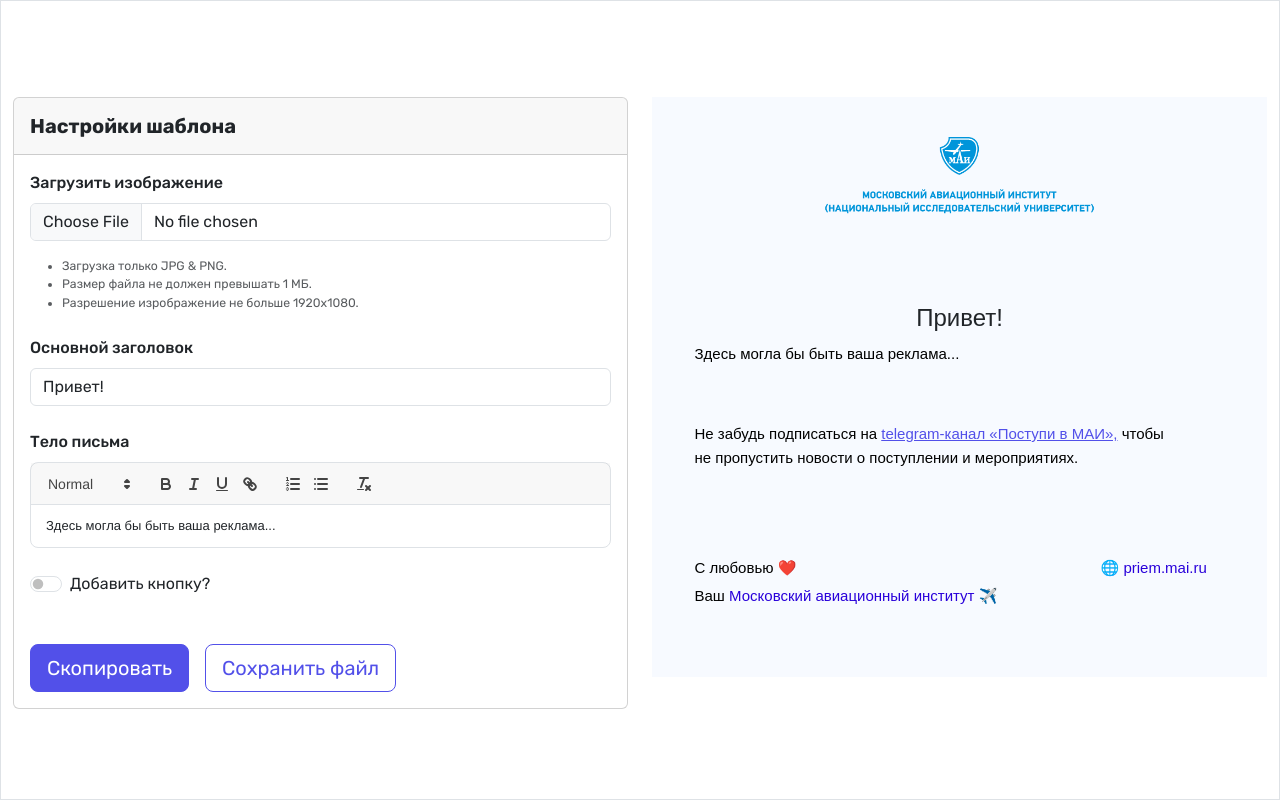
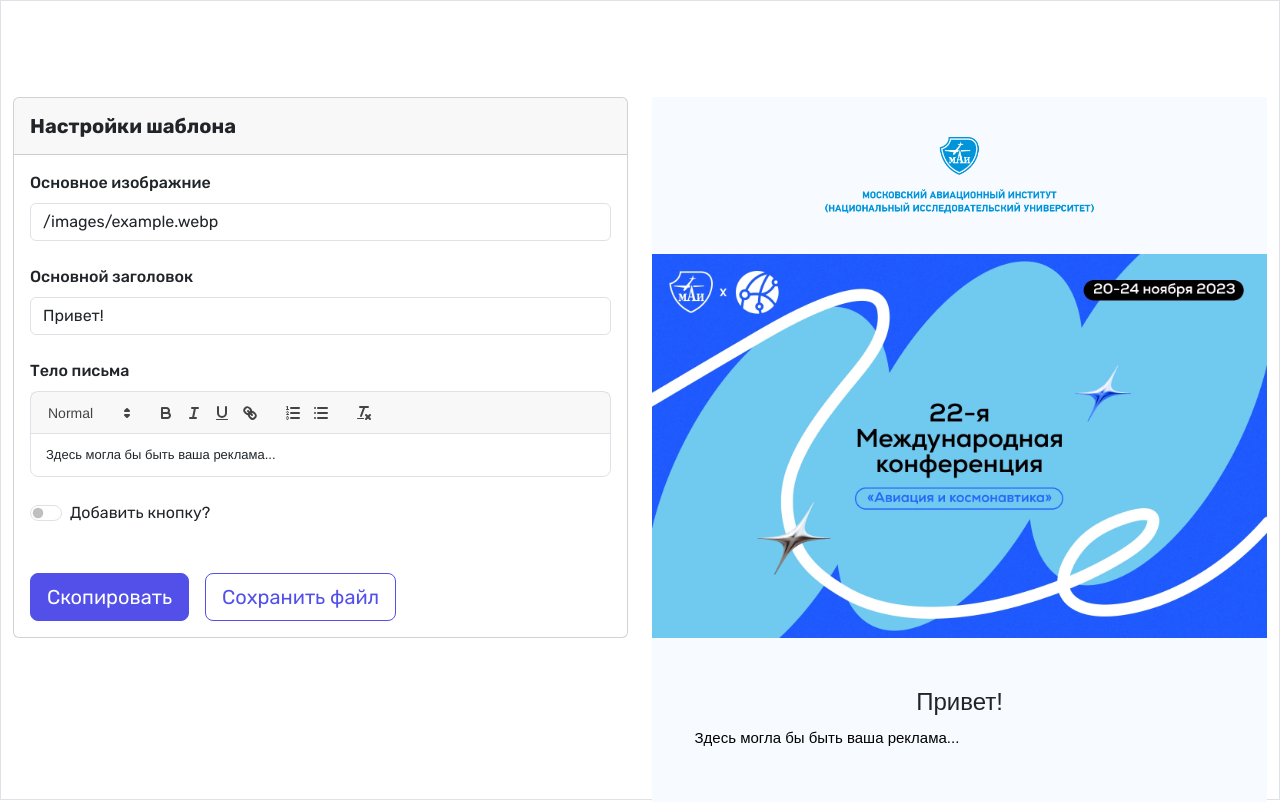
Before and after one commit to devcosmos/email-creator, a React (Create React App) app: page / in a window 1280 px wide. Shown: the top 802 px of the page. Built offline with nearby package versions, Linux system fonts and the light colour scheme.

Commit message:
feat: change image upload (file to text)

```diff
--- a/src/components/app/app.tsx
+++ b/src/components/app/app.tsx
@@ -1,8 +1,8 @@
 import { ChangeEvent, useRef, useState } from 'react';
 import { Card, CardBody, CardHeader, Col, Container, Row } from 'reactstrap';
-import UploadImageInput from '../upload-image-input/upload-image-input';
 import EditorInput from '../editor-input/editor-input';
 import BaseDod from '../email-template/base-dod';
+import ImageInput from '../image-input/image-input';
 import TitleInput from '../title-input/title-input';
 import SaveButtons from '../save-buttons/save-buttons';
 import { LetterData } from '../../types/data';
@@ -13,7 +13,7 @@
 
   const [letterData, setLetterData] = useState<LetterData>({
     title: 'Привет!',
-    image: null,
+    image: '/images/example.webp',
     body: 'Здесь могла бы быть ваша реклама...',
     addButton: false,
     mainButtonTitle: 'Подробнее',
@@ -38,7 +38,10 @@
               Настройки шаблона
             </CardHeader>
             <CardBody>
-              <UploadImageInput setImage={(image) => setLetterData({...letterData, 'image': image})} />
+              <ImageInput
+                image={letterData.image}
+                handleInputChange={handleInputChange}
+              />
               <TitleInput
                 title={letterData.title}
                 handleInputChange={handleInputChange}
--- a/src/components/email-template/base-dod.tsx
+++ b/src/components/email-template/base-dod.tsx
@@ -1,4 +1,3 @@
-import { MAI_LOGO } from '../../images-base64/logo-mai';
 import { LetterData } from '../../types/data';
 import BaseLayout from './base-layout';
 
@@ -21,7 +20,7 @@
             }}
           >
             <img
-              src={MAI_LOGO}
+              src={'/images/logoname-x2.png'}
               width="247"
               alt="Московский авиационный институт"
               style={{
--- /dev/null
+++ b/src/components/image-input/image-input.tsx
@@ -0,0 +1,28 @@
+import { FormGroup, Input, Label } from 'reactstrap';
+import { ChangeEvent } from 'react';
+
+type UploadImageInputProps = {
+  image: string;
+  handleInputChange: (evt: ChangeEvent<HTMLInputElement>) => void;
+}
+
+function ImageInput({ image, handleInputChange }: UploadImageInputProps): JSX.Element {
+
+  return (
+    <FormGroup className="mb-sm-4">
+      <Label for="imageInput">
+        Основное изображние
+      </Label>
+      <Input
+        onChange={handleInputChange}
+        value={image}
+        type="text"
+        name="image"
+        id="imageInput"
+        required
+      />
+    </FormGroup>
+  );
+}
+
+export default ImageInput;
--- a/src/components/upload-image-input/upload-image-input.tsx
+++ /dev/null
@@ -1,44 +0,0 @@
-import { FormGroup, FormText, Input, Label } from 'reactstrap';
-
-type UploadImageInputProps = {
-  setImage: (image: string | null) => void;
-}
-
-function UploadImageInput({ setImage }: UploadImageInputProps): JSX.Element {
-  const encodeImageFileAsURL = (file: File) => {
-    const reader = new FileReader();
-    reader.onloadend = function() {
-      if (reader.result && typeof reader.result === 'string') {
-        setImage(reader.result);
-      }
-    };
-    reader.readAsDataURL(file);
-  };
-
-  return (
-    <FormGroup className="mb-sm-4">
-      <Label for="mainImageInput">
-        Загрузить изображение
-      </Label>
-      <Input
-        id="mainImageInput"
-        type="file"
-        name="mainImage"
-        onChange={(event) => {
-          if (event.target.files) {
-            encodeImageFileAsURL(event.target.files[0]);
-          }
-        }}
-      />
-      <FormText>
-        <ul className="small my-3">
-          <li>Загрузка только JPG & PNG.</li>
-          <li>Размер файла не должен превышать 1 МБ.</li>
-          <li>Разрешение изрображение не больше 1920x1080.</li>
-        </ul>
-      </FormText>
-    </FormGroup>
-  );
-}
-
-export default UploadImageInput;
--- a/src/types/data.ts
+++ b/src/types/data.ts
@@ -1,6 +1,6 @@
 export type LetterData = {
   title: string;
-  image: string | null;
+  image: string;
   body: string;
   addButton: boolean;
   mainButtonTitle: string;
```
Also changed, not shown: src/images-base64/logo-mai.ts (deleted, +0 -1 lines), public/images/example.webp (added), public/images/logoname-x2.png (added).
